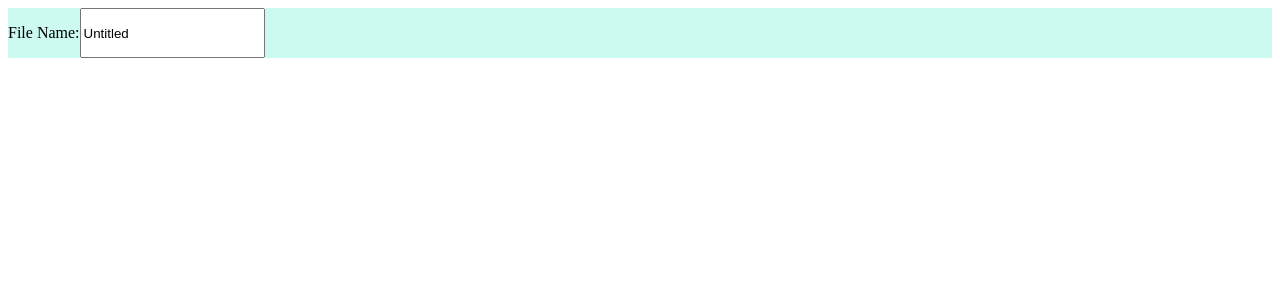
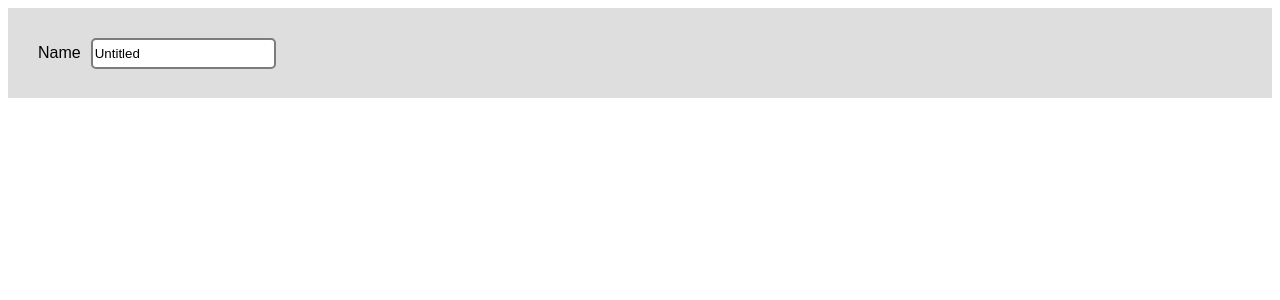
Before and after one commit to LaFriska/elixir, a React (Create React App) app in the folder client-side/: page / in a window 1280 px wide. Shown: the top 300 px of the page. Built offline with nearby package versions, Linux system fonts and the light colour scheme.

Commit message:
improved css

```diff
--- a/client-side/src/App.css
+++ /dev/null
@@ -1,11 +0,0 @@
-:root{
-    --secondary-colour: #ccfaf1
-}
-
-.control{
-    display: flex;
-    background-color: var(--secondary-colour);
-    p{
-        font-family: time, serif;
-    }
-}
--- a/client-side/src/App.js
+++ b/client-side/src/App.js
@@ -1,4 +1,4 @@
-import './App.css';
+import './css/App.css';
 import ControlPanel from "./components/ControlPanel";
 
 
--- a/client-side/src/components/ControlPanel.jsx
+++ b/client-side/src/components/ControlPanel.jsx
@@ -1,9 +1,9 @@
 import React from 'react';
-import '../App.css';
+import '../css/Controller.css';
 const ControlPanel = props => {
     return (
         <div id="control" className="control">
-            <p>File Name: </p>
+            <p>Name</p>
             <input type="text" id="nameInput" defaultValue="Untitled"/>
         </div>
     );
--- /dev/null
+++ b/client-side/src/css/App.css
@@ -0,0 +1,3 @@
+:root{
+    --secondary-colour: #dedede
+}
--- /dev/null
+++ b/client-side/src/css/Controller.css
@@ -0,0 +1,23 @@
+
+
+.control{
+    display: flex;
+    background-color: var(--secondary-colour);
+    margin-top: 0;
+    margin-left: 0;
+    margin-right: 0;
+    padding: 20px 20px 20px 20px;
+    align-items: center;
+}
+
+p{
+    font-family: arial, serif;
+    padding-left: 10px;
+    padding-right: 10px;
+}
+
+input{
+    height: 25px;
+    border: 2px solid #7c7c7c;
+    border-radius: 5px;
+}
```
